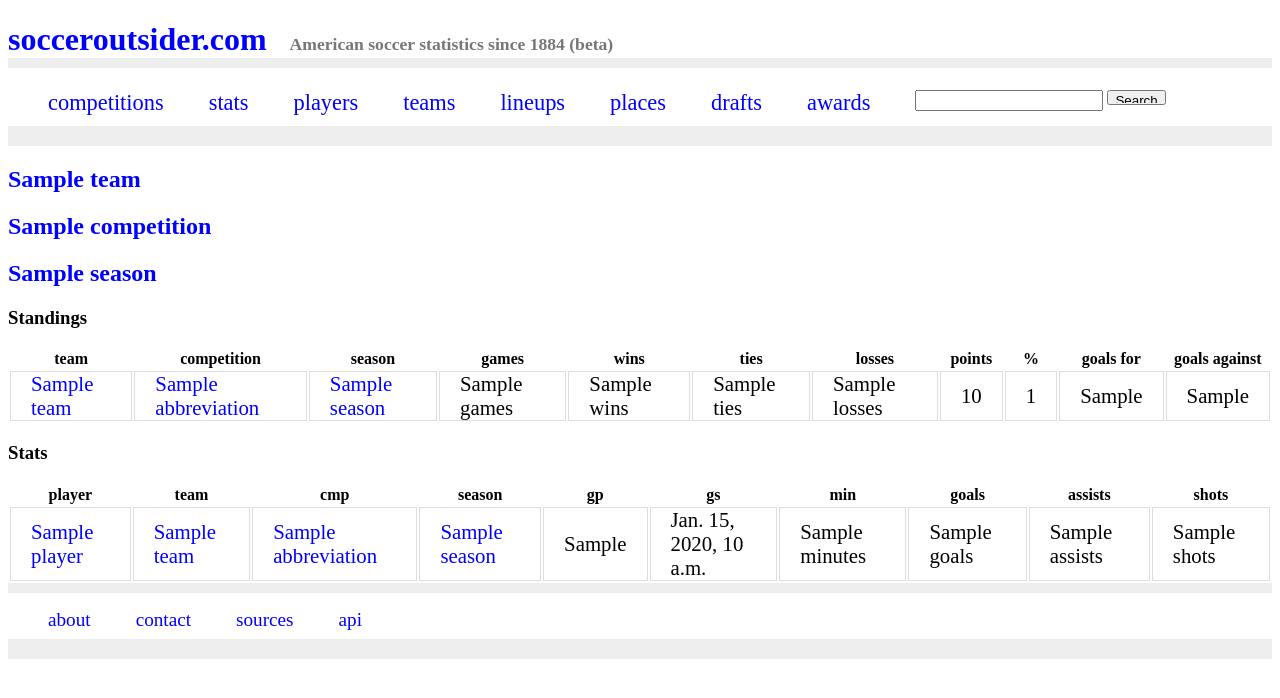
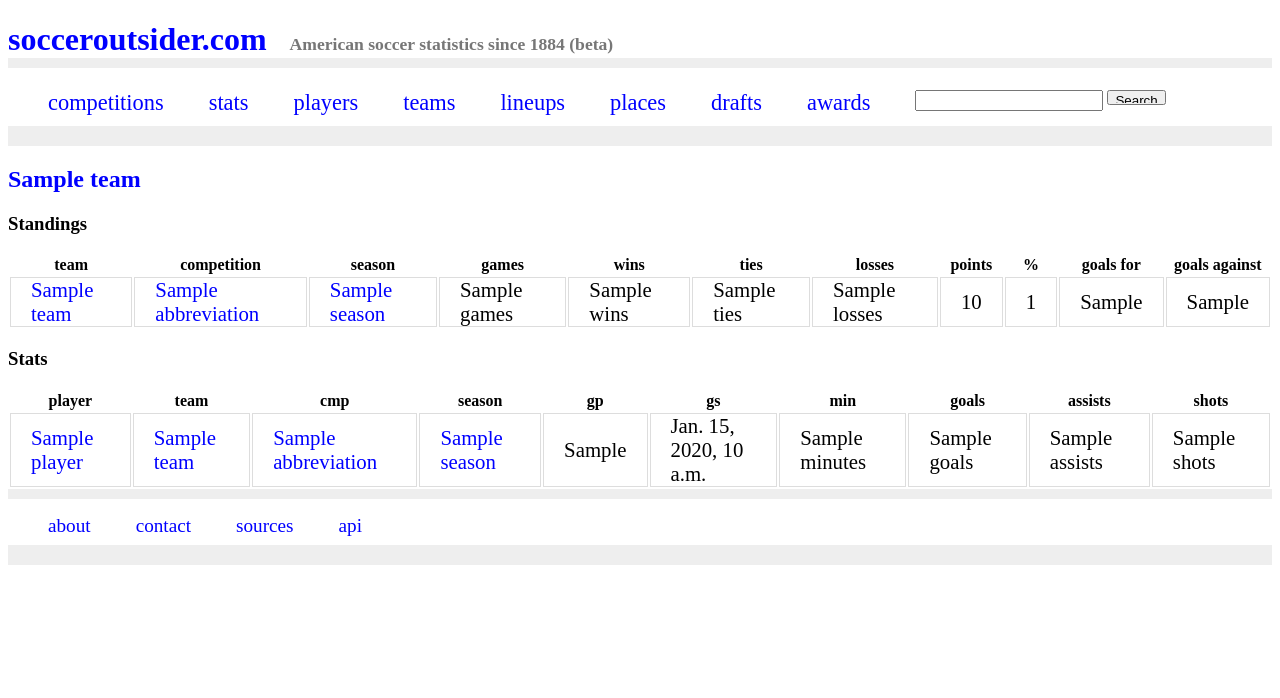
Before and after one commit to SoccerStatsUS/s2, a Django app: template templates/teams/year_detail.html in a window 1280 px wide. Shown: the top 698 px of the page. Run offline with Django 3.2, Linux system fonts and the light colour scheme; the template is opened without the code that fills it: most values are stand-ins (such as "Sample title", 1, 10 or a date in 2020); some libraries are stand-ins or nearby versions.

Commit message:
Remove competition and season from year_detail.html

```diff
--- a/templates/teams/year_detail.html
+++ b/templates/teams/year_detail.html
@@ -3,8 +3,6 @@
 {% block content %}
 
 <h2><a href="{% url team_detail team.slug %}">{{ team.name }}</a></h2>
-<h2><a href="{% url competition_detail season.competition.slug %}">{{ season.competition }}</a></h2>
-<h2><a href="{% url season_detail season.competition.slug season.slug %}">{{ season.name }}</a></h2>
 
 {% if standings %}
 <h3>Standings</h3>
```
